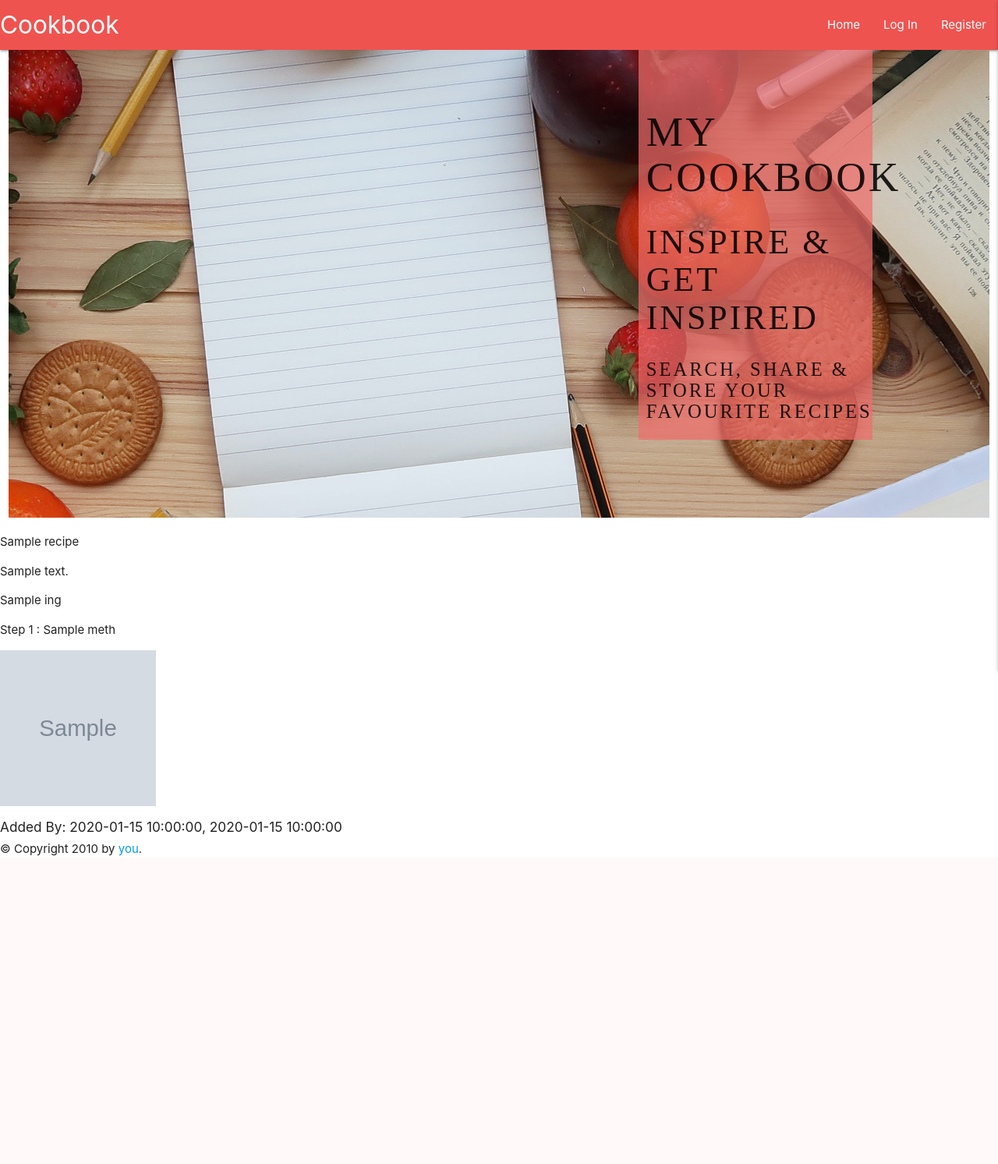
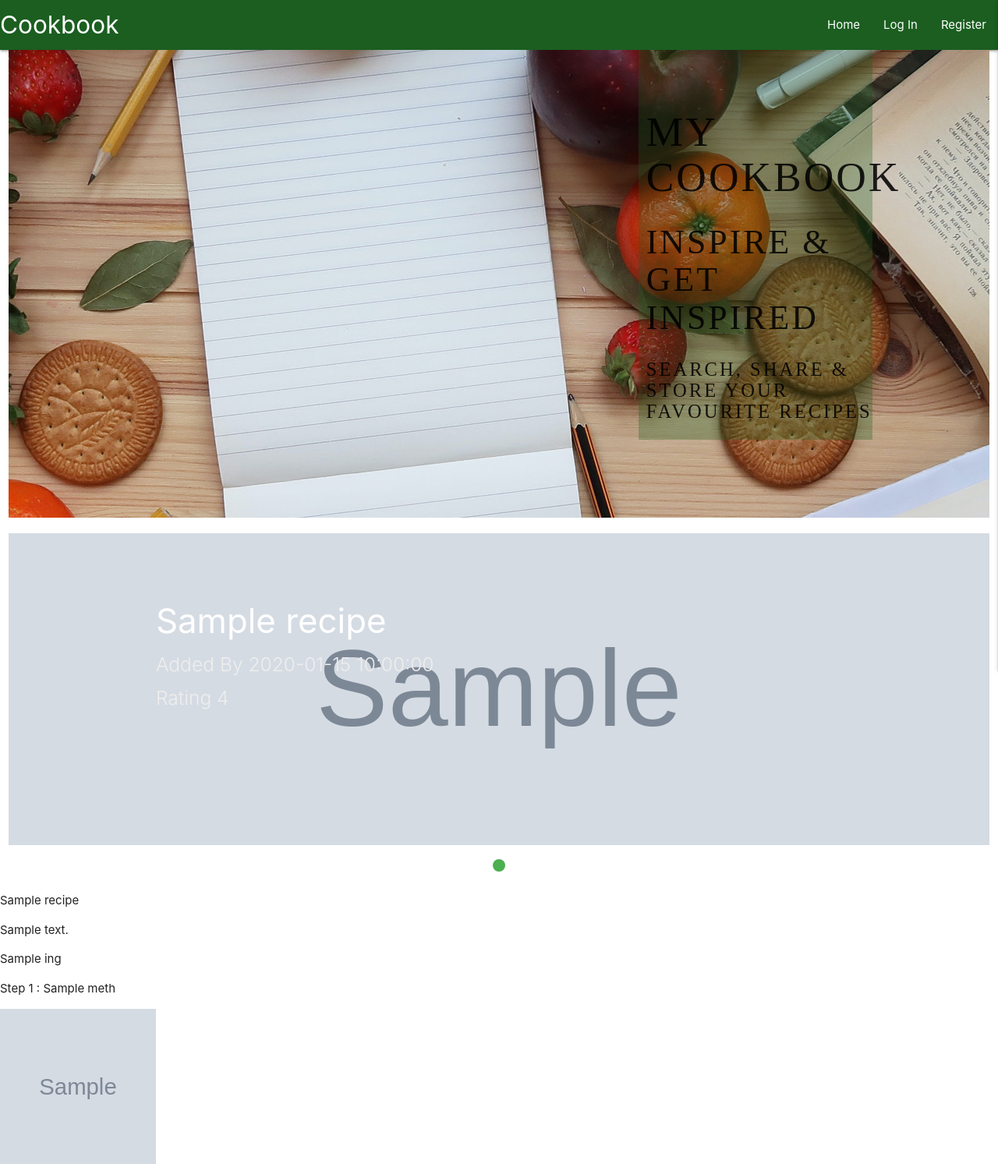
Before and after one commit to coder187/ci_ms3_cookbook, a Flask app: page / in a window 1280 px wide. Shown: the top 1493 px of the page at 78% size. Before the commit the page ends 1098 px from the top, so only its background shows below. Run offline with Flask 2, Linux system fonts and the light colour scheme; grey boxes marked "Sample" are stand-in pictures; a database or web service that is not in the repository returns one stand-in record (values such as "Sample title"); some libraries are stand-ins or nearby versions.

Commit message:
add materialize slier to home page

```diff
--- a/static/css/style.css
+++ b/static/css/style.css
@@ -25,7 +25,7 @@
     padding-top: 40px;
     padding-left: 10px;
 
-    background-color: rgba(241,109,107,.7); /*opacity .7 */
+    background-color:rgba(27, 94, 32, 0.3); /*opacity .7 */
 
     /* placve in fixed position: relatuve to partebt container */
     bottom: 100px; /* 30px aboce bottom of hero image */
@@ -35,3 +35,6 @@
     /*note the parent container mus thave
     position:relative; "hero-outer" */
   }
+
+  .card-image{
+  }
--- a/static/js/script.js
+++ b/static/js/script.js
@@ -5,6 +5,7 @@ $(document).ready(function(){
     $('.fixed-action-btn').floatingActionButton();
     $('.chips').chips();
     $('.modal').modal();
+    $('.slider').slider();
     });
 
 
--- a/templates/base.html
+++ b/templates/base.html
@@ -14,7 +14,7 @@
 </head>
 <body>
     <header>
-        <nav class="nav-extended text-shadow red lighten-1">
+        <nav class="nav-extended text-shadow green darken-4">
             <div class="nav-wrapper">
                 <a href="{{ url_for('get_recipes') }}" class="brand-logo">Cookbook</a>
                 <a href="#" data-target="mobile-demo" class="sidenav-trigger right"><i class="fas fa-bars"></i></a>
--- a/templates/get_recipes.html
+++ b/templates/get_recipes.html
@@ -22,6 +22,29 @@
     </div>
 </section>
 
+<section>
+    <div class="row">
+        <div class="col s12">
+            <div class="slider">
+                <ul class="slides">
+                    {% for recipe in recipes %}
+                  <li>
+                    <img src="{{recipe.image_url}}"> <!-- recipe image -->
+                    <div class="caption left-align">
+                      <h3>{{recipe.name}}</h3>
+                      <h5 class="light grey-text text-lighten-3">Added By {{recipe.added_by}}</h5>
+                      <h5 class="light grey-text text-lighten-3">Rating {{recipe.rating}}</h5>
+                    </div>
+                  </li>
+                  {% endfor %}
+
+                </ul>
+              </div>
+
+        </div>
+    </div>
+
+</section>
 
 
     {% for recipe in recipes %}
--- a/templates/login.html
+++ b/templates/login.html
@@ -23,7 +23,7 @@
           </div>
           <!-- Login -->
           <div class="row">
-            <button type="submit" class="col s12 btn-large red lighten-1 text-shadow">
+            <button type="submit" class="col s12 btn-large green darken-4 text-shadow">
                 Login <i class="fas fa-sign-in-alt"></i>
             </button>
           </div>
--- a/templates/register.html
+++ b/templates/register.html
@@ -43,7 +43,7 @@
           </div>
           <!-- Register -->
           <div class="row">
-            <button type="submit" class="col s12 btn-large red lighten-1 darken-4 text-shadow">
+            <button type="submit" class="col s12 btn-large green darken-4 darken-4 text-shadow">
                 Register <i class="fas fa-sign-in-alt"></i>
             </button>
           </div>
```
